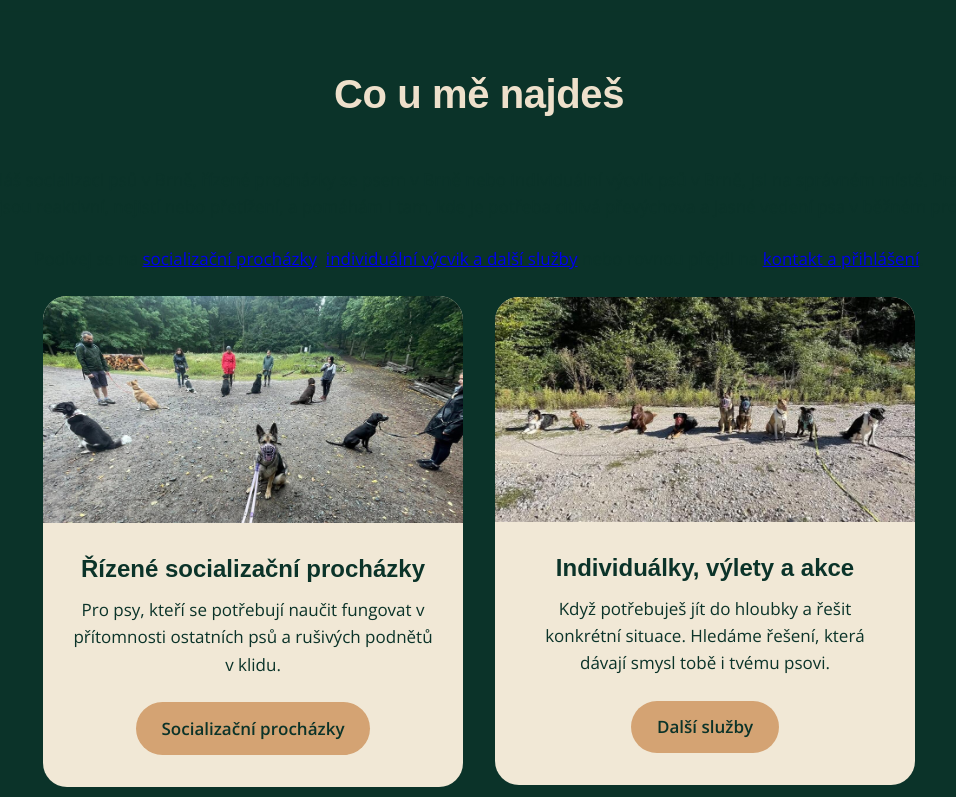
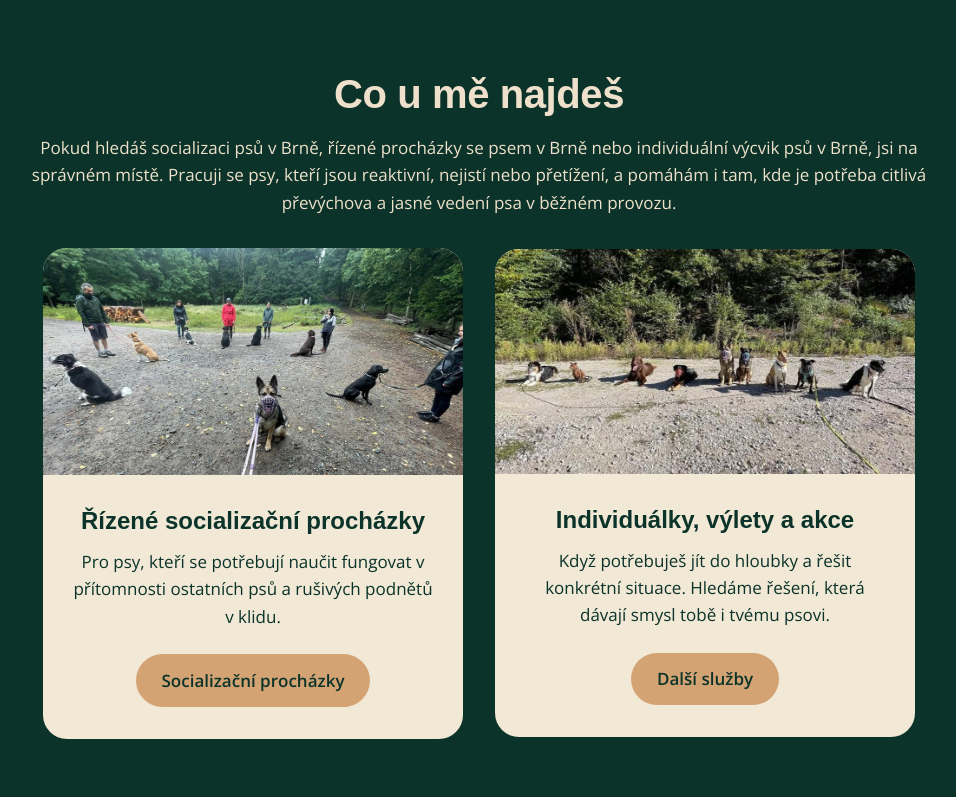
Before and after one commit to barboravasickova/psochazky, a plain HTML site: page index.html in a window 1280 px wide. Shown: the part 1203-2000 px from the top of the page, without its empty margins (161-1117 px from the left). Drawn offline with nearby package versions, Linux system fonts and the light colour scheme; a web font is replaced by a local one.

Commit message:
refactor(index.html, styles.css): streamline service section and adjust styling
Removed redundant paragraph from the service section in index.html to enhance clarity. Updated CSS styles for the service title and content to improve layout and visual consistency across the page.

```diff
--- a/index.html
+++ b/index.html
@@ -172,13 +172,6 @@
             Pokud hledáš socializaci psů v Brně, řízené procházky se psem v Brně nebo individuální výcvik psů v Brně,
             jsi na správném místě. Pracuji se psy, kteří jsou reaktivní, nejistí nebo přetížení, a pomáhám i tam,
             kde je potřeba citlivá převýchova a jasné vedení psa v běžném provozu.
-          </p>
-          <p>
-            Podívej se na
-            <a href="socializacni-prochazky.html">socializační procházky</a>,
-            <a href="dalsi-sluzby.html">individuální výcvik a další služby</a>
-            nebo rovnou přejdi na
-            <a href="kontakt.html">kontakt a přihlášení</a>.
           </p>
           <div class="services__grid">
 
--- a/styles.css
+++ b/styles.css
@@ -1480,7 +1480,13 @@ body.nav-open .navigation {
 .services .section-title {
   color: var(--color-secondary-bright);
   padding-top: 2rem;
-  margin-bottom: 2.5rem;
+  margin-bottom: 1rem;
+}
+
+.services > .container > p {
+  color: var(--color-secondary-bright);
+  max-width: 900px;
+  margin: 0 auto 2rem;
 }
 
 .service__card {
@@ -1500,7 +1506,7 @@ body.nav-open .navigation {
 
 .service__content {
   background-color: transparent;
-  padding: 1.75rem 1.5rem 1.5rem;
+  padding: 1rem 1rem 1rem;
 }
 
 .btn__secondary {
@@ -2139,7 +2145,7 @@ body.nav-open .navigation {
 
   .services .section-title {
     padding-top: 2rem;
-    margin-bottom: 3rem;
+    margin-bottom: 1rem;
   }
 
   .services__grid {
```
